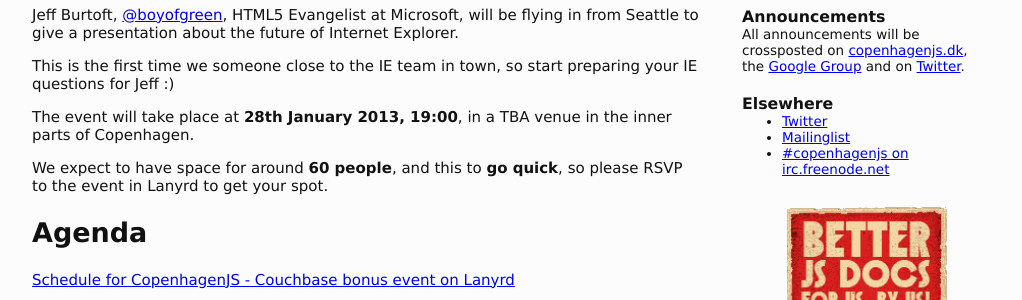
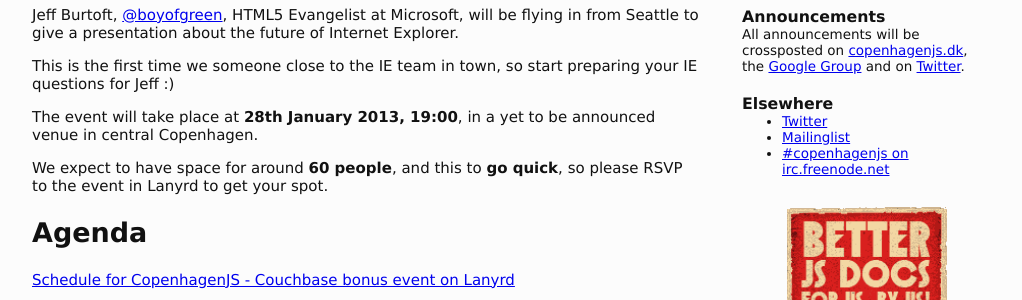
Before and after one commit to copenhagenjs/copenhagenjs.dk, a Jekyll site: the page built from _posts/2013-01-03-special-future-internet-explorer-event.md, in a window 1280 px wide. Shown: the part 322-622 px from the top of the page, without its empty margins (128-1150 px from the left). Built offline with Jekyll 4.4.1, drawn with Linux system fonts in a browser that asks for light colours; Markdown is read by kramdown in place of the engine named in the settings; a script that is not in the unit is left out.

Commit message:
Danglish

```diff
--- a/_posts/2013-01-03-special-future-internet-explorer-event.md
+++ b/_posts/2013-01-03-special-future-internet-explorer-event.md
@@ -12,7 +12,7 @@ Jeff Burtoft, [@boyofgreen](https://twitter.com/boyofgreen), HTML5 Evangelist at
 
 This is the first time we someone close to the IE team in town, so start preparing your IE questions for Jeff :)
 
-The event will take place at **28th January 2013, 19:00**, in a TBA venue in the inner parts of Copenhagen.
+The event will take place at **28th January 2013, 19:00**, in a yet to be announced venue in central Copenhagen.
 
 We expect to have space for around **60 people**, and this to **go quick**, so please RSVP to the event in Lanyrd to get your spot.
 
```
